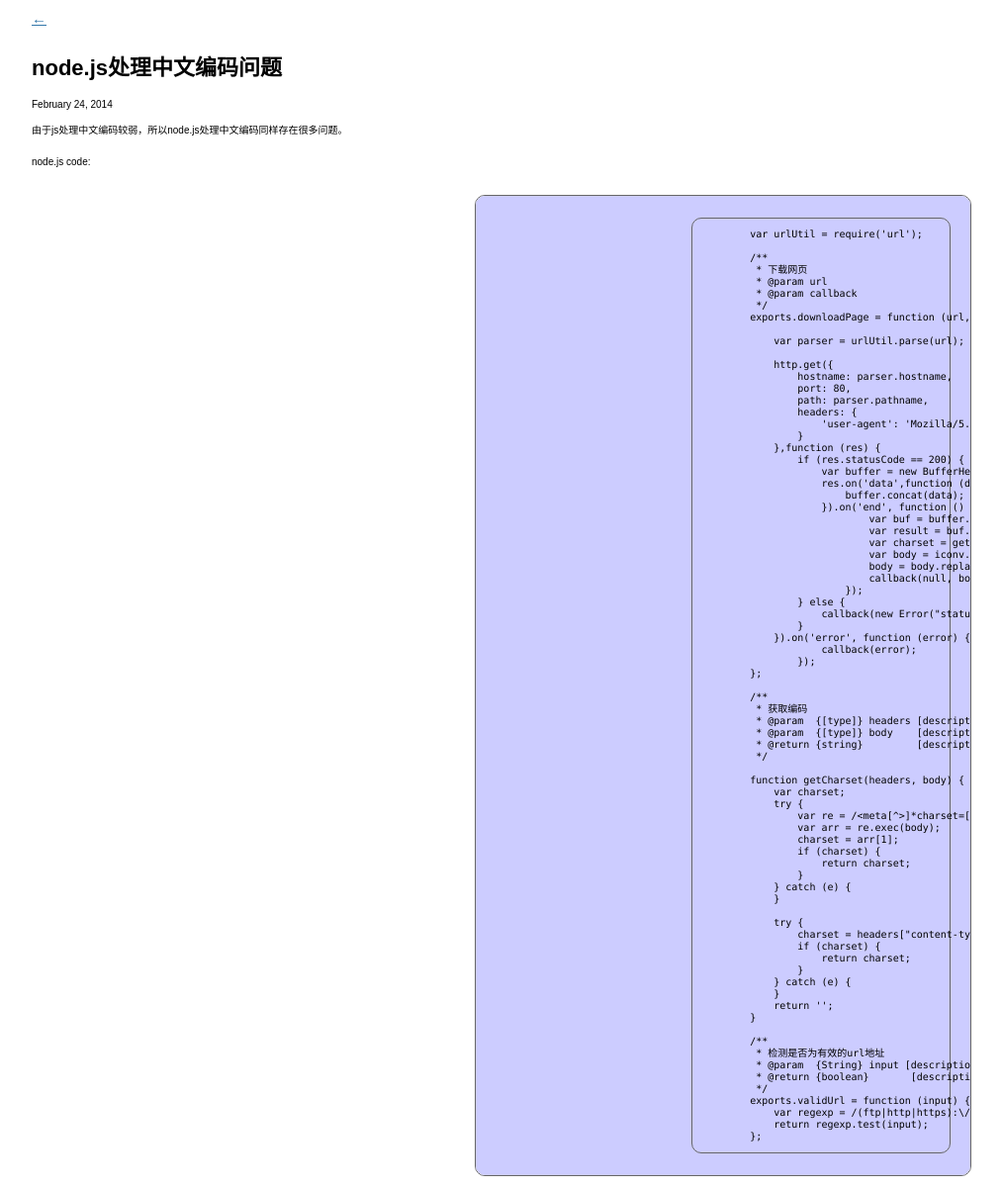
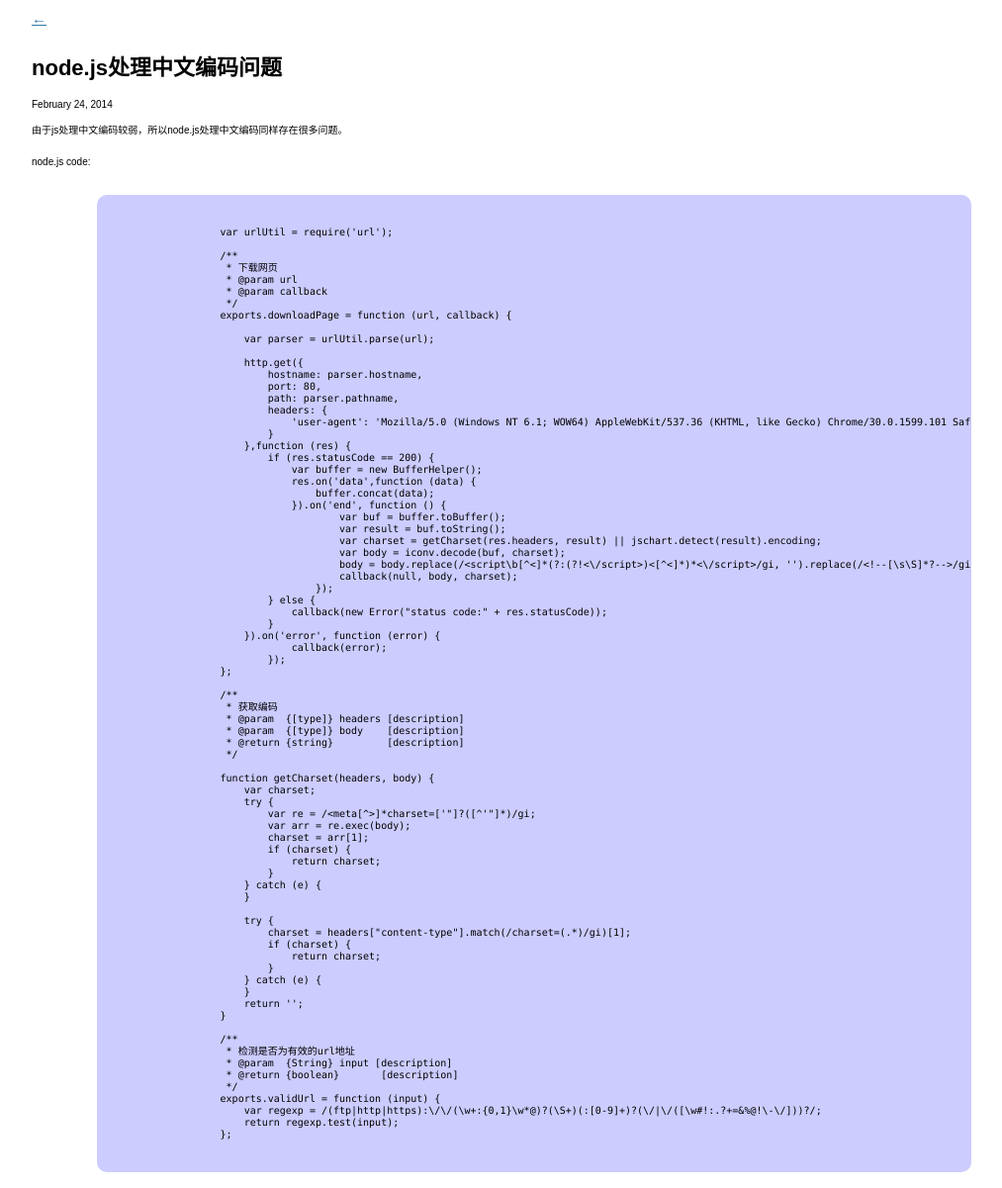
Before and after one commit to osrpt/osrpt.github.com, a Jekyll site: the page built from _posts/2014-02-24-node-js-encoding.md, in a window 1280 px wide. Shown: the whole page at 99% size, without its empty margins (128-1141 px from the left). Built offline with Jekyll 4.4.1, drawn with Linux system fonts in a browser that asks for light colours; Markdown is read by kramdown in place of the engine named in the settings.

Commit message:
edit code style

```diff
--- a/css/default.css
+++ b/css/default.css
@@ -288,13 +288,10 @@ pre,code
   white-space: pre;
   background-color: #ccf;
   color: #000;
-  border: 1px solid #666;
-  -moz-border-radius: 1em;
-  -webkit-border-radius: 1em;
   border-radius: 1em; /* just in case */
   padding: 1em;
   margin: 1.2em 1em;
-  width: 50%; /* or whatever you prefer */
+  width: 90%; /* or whatever you prefer */
   float: right;
 }
 
```
